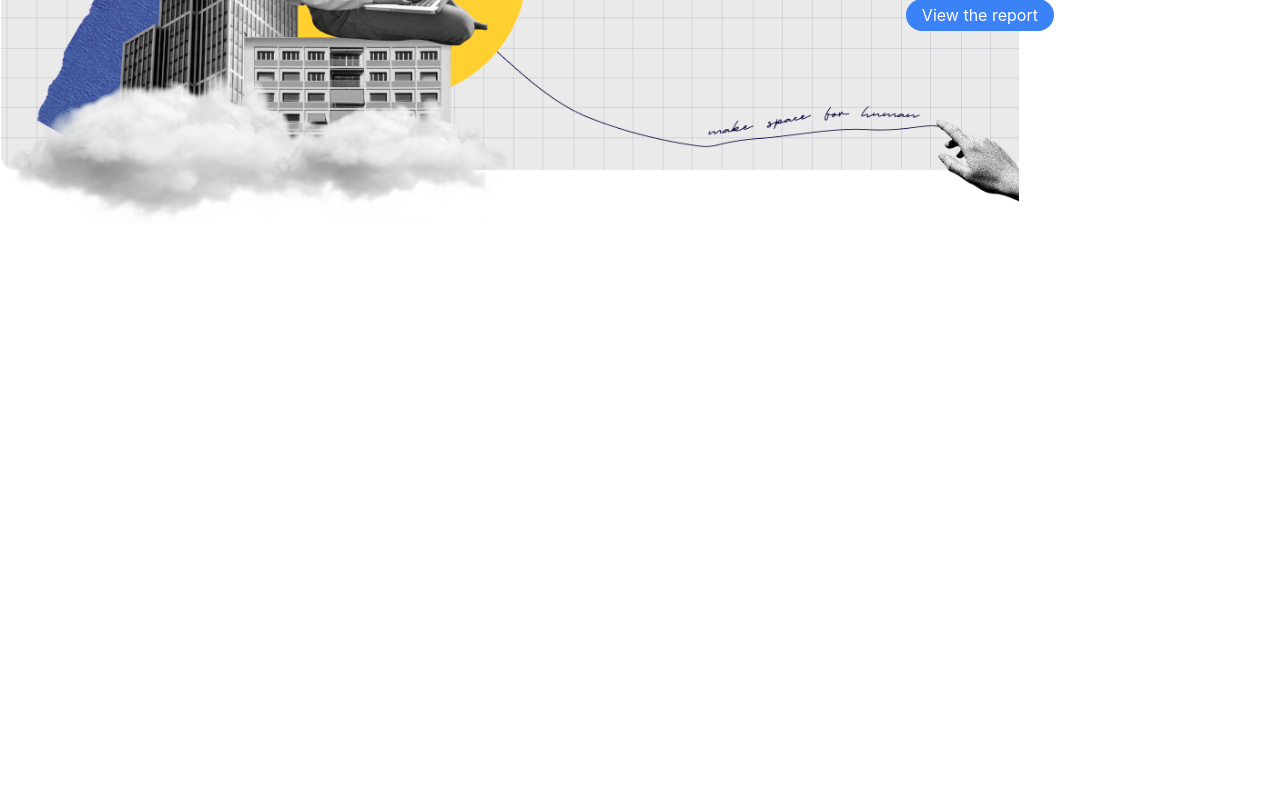
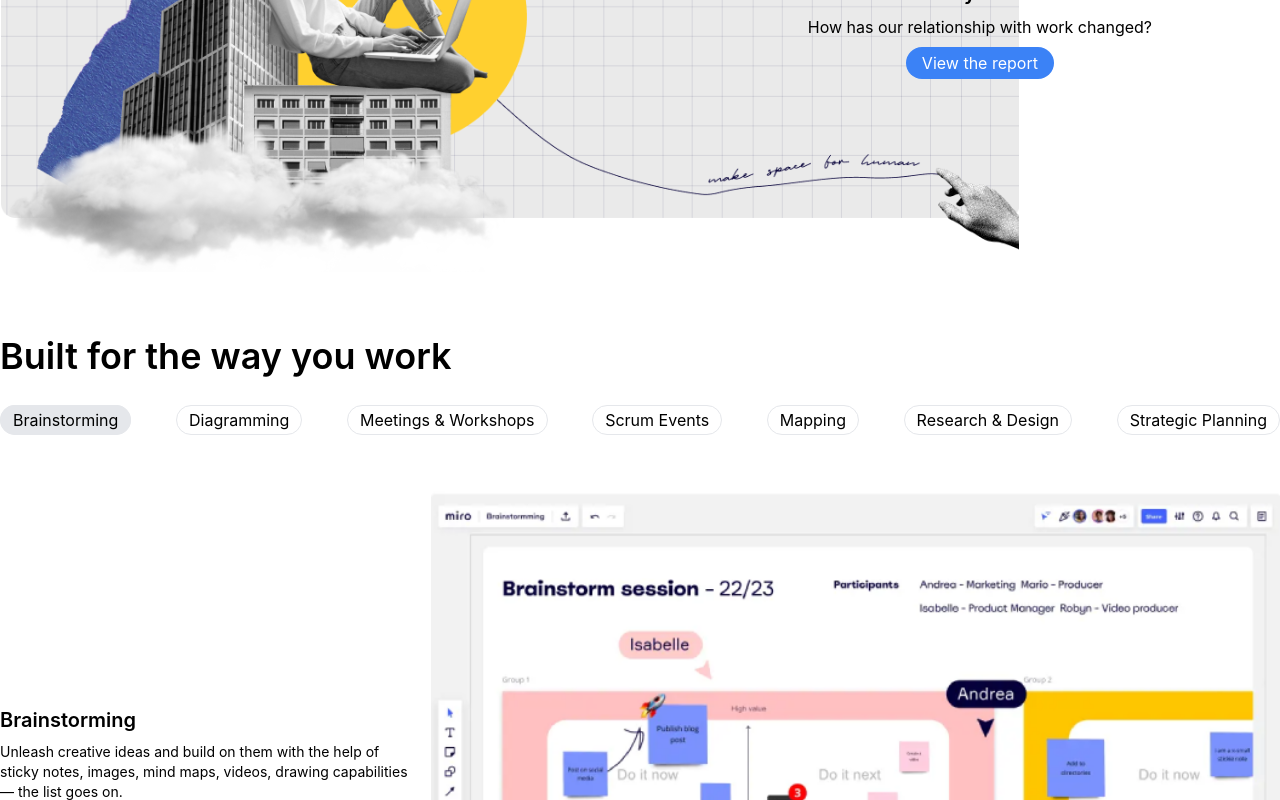
Before and after one commit to jewelranashepon/TechnoFix-Assignment, a React (Create React App) app: page / in a window 1280 px wide. Shown: the part 2611-3411 px from the top of the page. Before the commit the page ends 2875 px from the top, so only its background shows below. Built offline with nearby package versions, Linux system fonts and the light colour scheme.

Commit message:
Section Four Created

```diff
--- a/src/Page1.js
+++ b/src/Page1.js
@@ -6,6 +6,7 @@ import FeatureSection from './components/FeatureSection'
 import SectionOne from './components/SectionOne'
 import SectionTwo from './components/SectionTwo'
 import SectionTheree from './components/SectionTheree'
+import SectionFour from './components/SectionFour'
 
 const Page1 = () => {
   return (
@@ -17,6 +18,7 @@ const Page1 = () => {
     <SectionOne/>
     <SectionTwo/>
     <SectionTheree/>
+    <SectionFour/>
 
     </>
   )
--- a/src/components/FeatureSection.js
+++ b/src/components/FeatureSection.js
@@ -7,7 +7,7 @@ const FeatureSection = () => {
             <h2 className="text-3xl font-semibold">Collaborate without<br/> constraints</h2>
         </div>
 
-        <div className="grid grid-cols-3 gap-8 mt-4">
+        <div className="grid grid-cols-3 gap-8 my-8">
             <div className="justify-start p-3">
                 <h2 className="text-xl font-semibold text-start mb-2">Free forever</h2>
                 <p className="text-start text-sm">Our free plan gives you unlimited team members, 3 boards, and 300+ expert-made templates.
--- /dev/null
+++ b/src/components/SectionFour.js
@@ -0,0 +1,48 @@
+import React from 'react';
+import { MdOutlineArrowRightAlt } from "react-icons/md";
+
+
+const SectionFour = () => {
+  return (
+    <div className="container mx-auto py-6">
+        <h1 className="text-4xl text-left font-semibold">Built for the way you work</h1>
+
+        <div className="my-4">
+            <nav class="py-4">
+                    <ul class="flex justify-between">
+                        <li><a href="#" class="hover:bg-gray-300 rounded-full px-3 py-1 border bg-gray-200">Brainstorming</a></li>
+                        <li><a href="#" class="hover:bg-gray-300 rounded-full px-3 py-1 border">Diagramming</a></li>
+                        <li><a href="#" class="hover:bg-gray-300 rounded-full px-3 py-1 border">Meetings & Workshops</a></li>
+                        <li><a href="#" class="hover:bg-gray-300 rounded-full px-3 py-1 border">Scrum Events</a></li>
+                        <li><a href="#" class="hover:bg-gray-300 rounded-full px-3 py-1 border">Mapping</a></li>
+                        <li><a href="#" class="hover:bg-gray-300 rounded-full px-3 py-1 border">Research & Design</a></li>
+                        <li><a href="#" class="hover:bg-gray-300 rounded-full px-3 py-1 border">Strategic Planning</a></li>
+                    </ul>
+            </nav>
+        </div>
+
+        <div className="grid grid-cols-6 my-4 gap-3 items-center">
+            <div class="col-span-2 py-4 items-center">
+                <h3 className="text-xl font-semibold text-left">Brainstorming</h3>
+                <p className="text-sm text-left mt-2">Unleash creative ideas and build on them with the help of sticky notes, images, mind maps,
+                 videos, drawing capabilities — the list goes on.
+                </p>
+                <div className="mt-6">
+                  <a href="#" className="flex items-center gap-1 underline text-blue-600 hover:text-green-500">
+                    Learn more
+                    <MdOutlineArrowRightAlt/>
+                  </a>
+                </div>
+            </div>
+            <div class="col-span-4">
+                <img src="section4.png" alt="section4 image" className="object-cover h-full w-full"/>
+
+            </div>
+
+        </div>
+
+    </div>
+  )
+}
+
+export default SectionFour
```
Also changed, not shown: public/section4.png (added).
